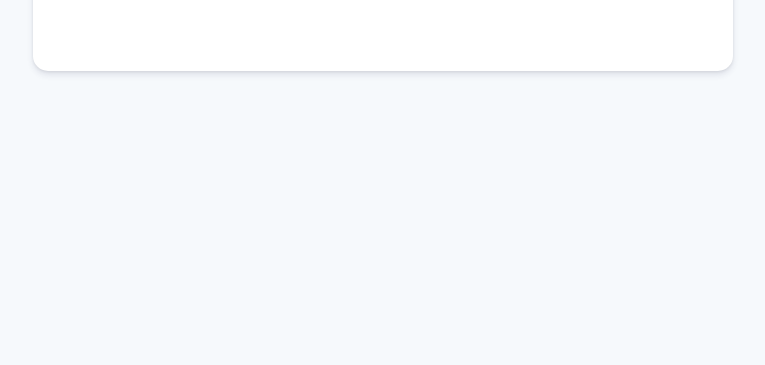
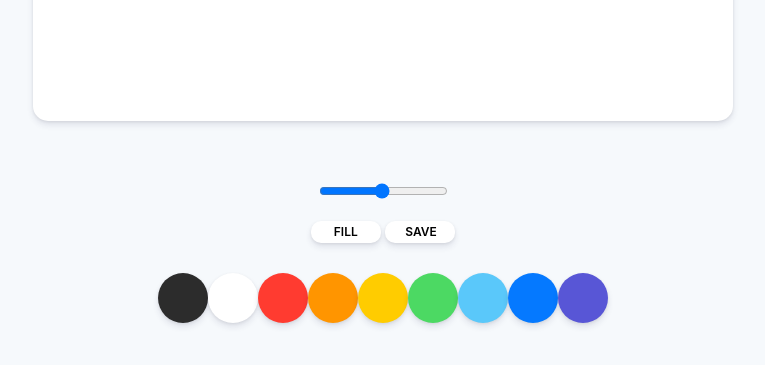
Before and after one commit to w0nnie/vanilajs_painting, a plain HTML site: page index.html in a window 1280 px wide. Shown: the part 629-994 px from the top of the page, without its empty margins (257-1022 px from the left). Before the commit the page ends 800 px from the top, so only its background shows below. Drawn offline with Linux system fonts and the light colour scheme; files whose address does not match are found by name.

Commit message:
#1.2 Styles part Two

```diff
--- a/css/style.css
+++ b/css/style.css
@@ -14,6 +14,7 @@ body{
     현재 중심축은 수직
     */
     align-items: center;
+    padding: 50px 0px;
 }
 
 
@@ -24,3 +25,48 @@ body{
     border-radius: 15px;
     box-shadow: 0 4px 6px rgba(50, 50, 93, 0.11), 0 1px 3px rgba(0, 0, 0, 0.08);
 }
+
+.controls{
+    margin-top: 60px;
+    display: flex;
+    flex-direction: column;
+    align-items: center;
+}
+
+.controls .controls_range{
+    margin-bottom: 20px;
+}
+
+.controls_btns{
+    margin-bottom: 30px;
+}
+
+.controls_btns button {
+    all: unset;
+    cursor: pointer;
+    background-color:  white;
+    padding: 5px 20px;
+    width:30px;
+    text-align: center;
+    border-radius: 10px;
+    box-shadow: 0 4px 6px rgba(50, 50, 93, 0.11), 0 1px 3px rgba(0, 0, 0, 0.08);
+    text-transform: uppercase;
+    font-weight: 600;
+    font-size: 12px;
+}
+
+.controls_btns button:active{
+    transform: scale(0.95);
+}
+
+.controls_colors{
+    display: flex;
+}
+
+.controls_color{
+    width: 50px;
+    height: 50px;
+    box-shadow: 0 4px 6px rgba(50, 50, 93, 0.11), 0 1px 3px rgba(0, 0, 0, 0.08);
+    border-radius: 25px;
+    cursor: pointer;
+}
--- a/index.html
+++ b/index.html
@@ -10,16 +10,23 @@
 <body>
     <canvas id="jsCanvas" class="canvas"></canvas>
     <div class="controls">
+        <div class="controls_range">
+            <input type="range" id="jsRange" value="2.5" min="0.1" max="5.0" step="0.1">
+        </div>
+        <div class="controls_btns">
+            <button id="jsMode">Fill</button>
+            <button id="jsSave">Save</button>
+        </div>
         <div class="controls_colors" id="jsColors">
-            <div class="controls_color" style="background-color:black"></div>
+            <div class="controls_color" style="background-color:#2c2c2c"></div>
             <div class="controls_color" style="background-color:white"></div>
-            <div class="controls_color" style="background-color:red"></div>
-            <div class="controls_color" style="background-color:orange"></div>
-            <div class="controls_color" style="background-color:yellow"></div>
-            <div class="controls_color" style="background-color:green"></div>
-            <div class="controls_color" style="background-color:skyblue"></div>
-            <div class="controls_color" style="background-color:blue"></div>
-            <div class="controls_color" style="background-color:purple"></div>
+            <div class="controls_color" style="background-color:#FF3B30"></div>
+            <div class="controls_color" style="background-color:#FF9500"></div>
+            <div class="controls_color" style="background-color:#FFCC00"></div>
+            <div class="controls_color" style="background-color:#4CD963"></div>
+            <div class="controls_color" style="background-color:#5AC8FA"></div>
+            <div class="controls_color" style="background-color:#0579FF"></div>
+            <div class="controls_color" style="background-color:#5856D6"></div>
         </div>
     </div>
     <script src="js/app.js"></script>
```
